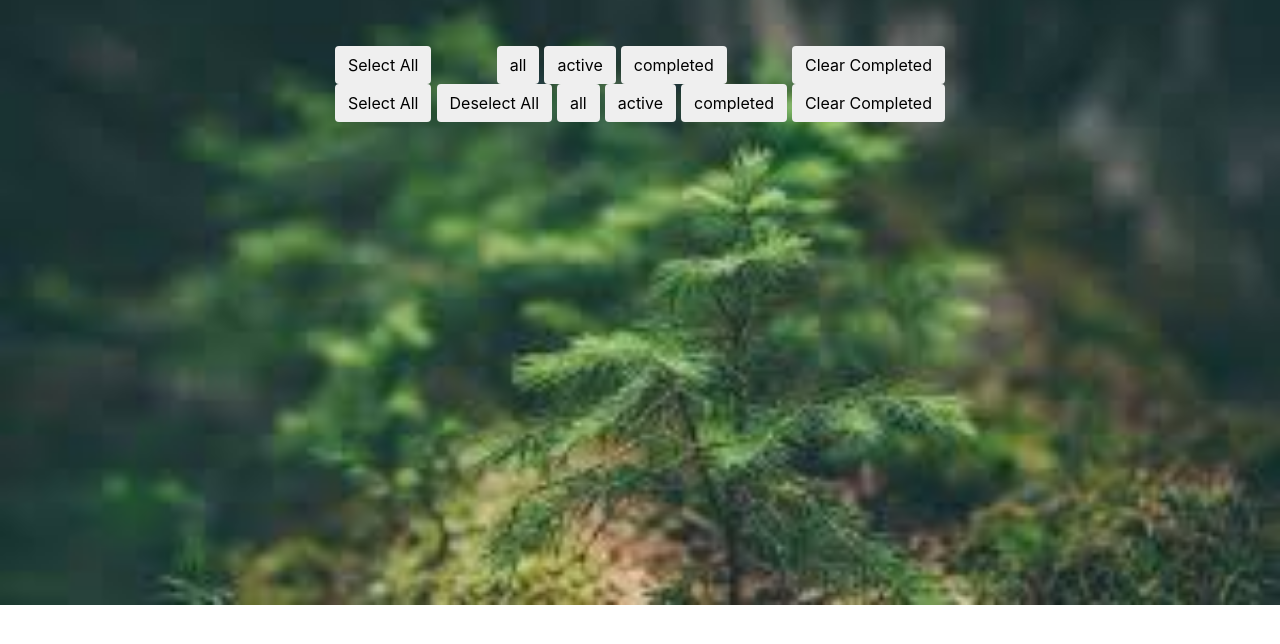
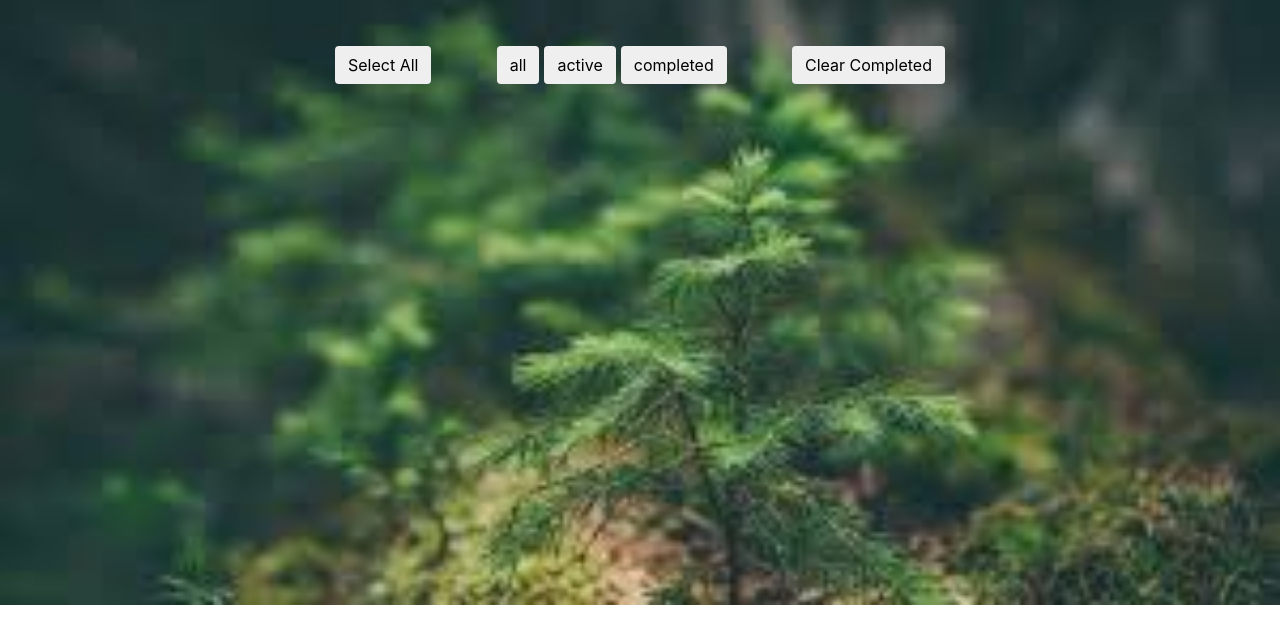
Before and after one commit to bhavik2899/ToDoApp, a plain HTML site: page index.html in a window 1280 px wide. Shown: the part 112-756 px from the top of the page. Drawn offline with Linux system fonts and the light colour scheme.

Commit message:
Update index.html

```diff
--- a/index.html
+++ b/index.html
@@ -59,23 +59,6 @@
 	    	</div>
 	    </div>
 
-	    <div class="row">
-	    	<div class="col d-flex justify-content-between">
-	    		<div>
-	    			<button onclick="selectAll()" id="selectAll" class="btn myBtn">Select All</button>
-	    			<button onclick="deselectAll()" id="deselectAll" class="btn myBtn">Deselect All</button>
-	    		</div>
-	    		<div>
-	    			<button onclick="allList()" class="btn myBtn">all</button>
-	    			<button onclick="active()" class="btn myBtn">active</button>
-	    			<button onclick="completed()" class="btn myBtn">completed</button>
-	    		</div>
-	    		<div>
-	    			<button onclick="removeCompleted()" class="btn myBtn">Clear Completed</button>
-	    		</div>
-	    	</div>
-	    </div>
-
 	</div>
 
 	<script src="js/jquery.js"></script>
```
